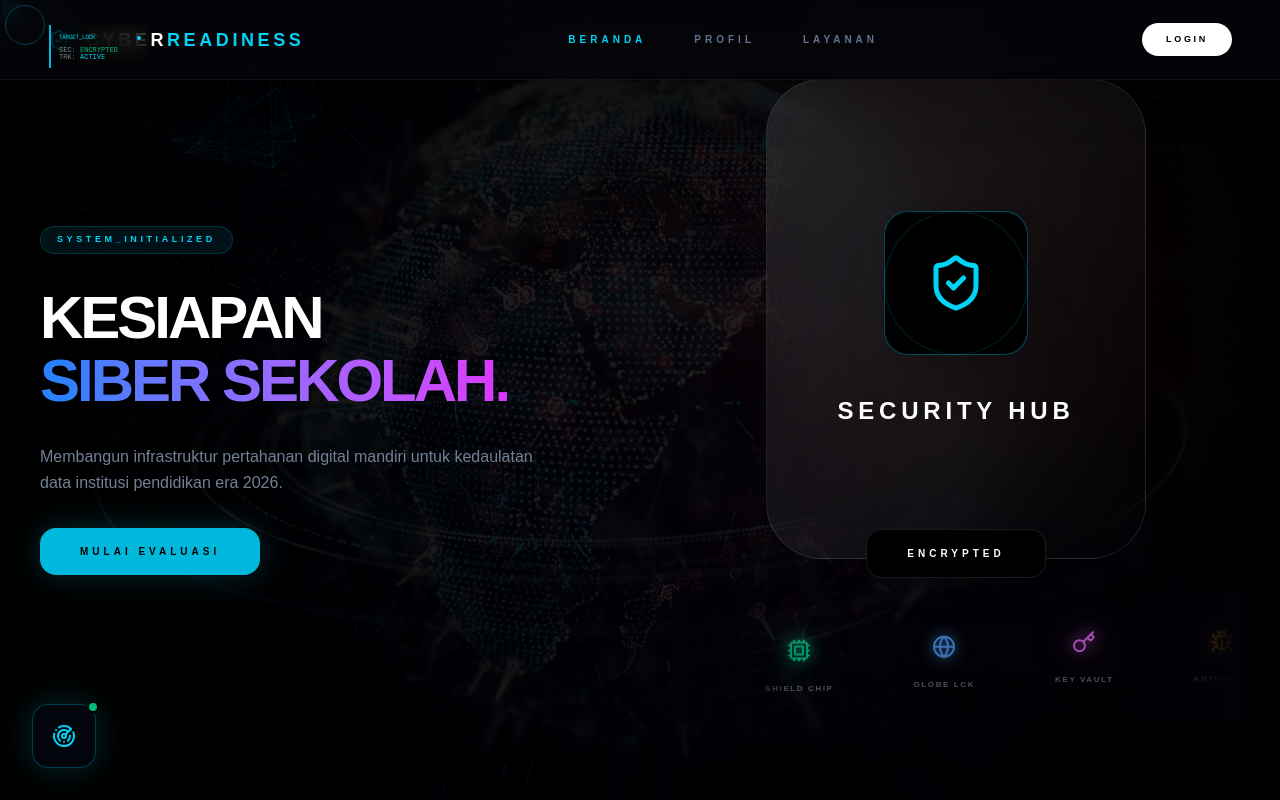
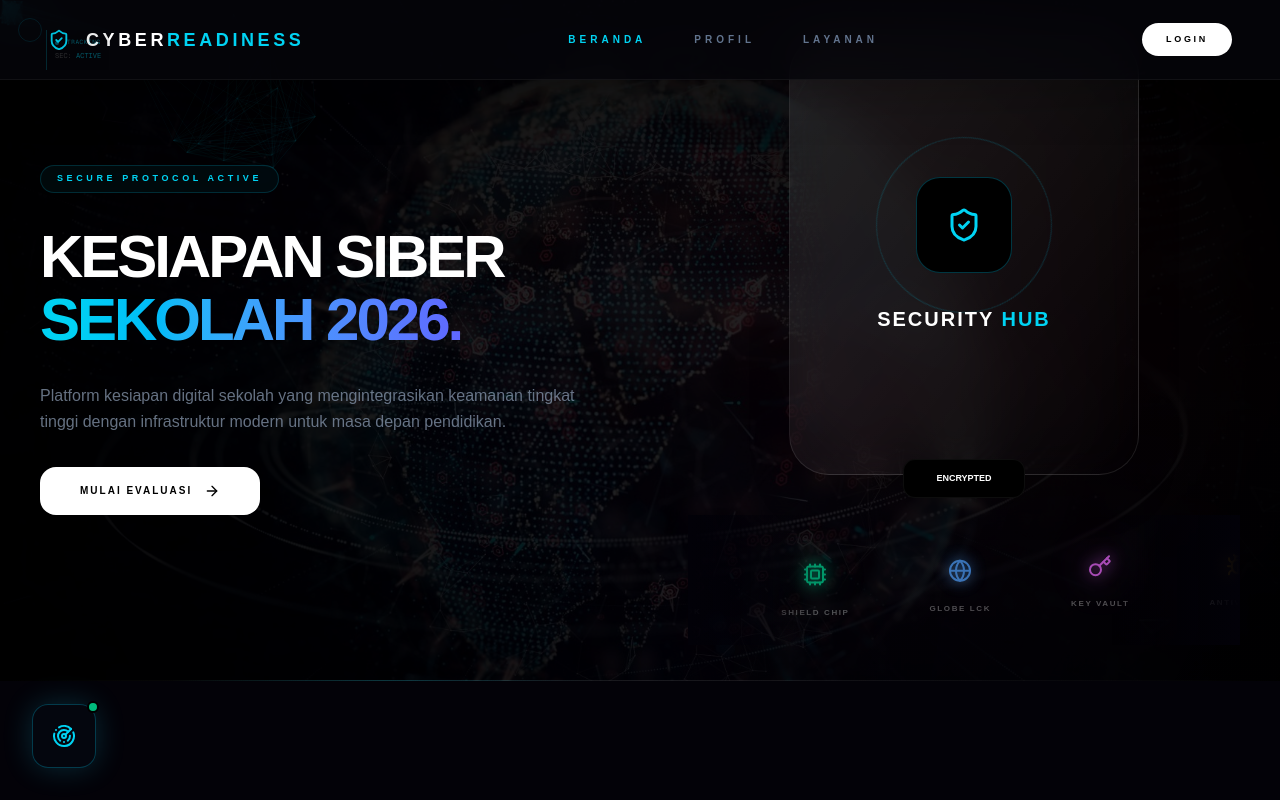
Before and after one commit to Edwinn1711/cyber-backend, a Next.js app: page / in a window 1280 px wide. Shown: the top 800 px of the page. Built offline with nearby package versions, Linux system fonts and the light colour scheme.

Commit message:
style: downscale typography to match image 2 and remove overlapping HUD elements

```diff
--- a/app/(loginregister)/page.tsx
+++ b/app/(loginregister)/page.tsx
@@ -711,24 +711,23 @@ const NeuralNetworkCanvas = () => {
   return <canvas ref={canvasRef} className="fixed inset-0 z-0 pointer-events-none opacity-40" />;
 };
 
-// --- DEFINISI 2: CYBER LENS HUD (TARGET LOCK MOUSE) ---
 const CyberLensHUD = ({ mouseX, mouseY }: { mouseX: any, mouseY: any }) => {
   return (
     <motion.div
-      style={{ x: mouseX, y: mouseY, translateX: 25, translateY: 25 }}
+      style={{ x: mouseX, y: mouseY, translateX: 30, translateY: 30 }}
       className="fixed top-0 left-0 z-[10000] pointer-events-none hidden lg:block"
     >
-      <div className="relative">
-        <div className="absolute -top-5 -left-5 w-10 h-10 border border-cyan-500/30 rounded-full animate-spin" style={{ animationDuration: '6s' }} />
-        <div className="bg-black/60 backdrop-blur-md border-l-2 border-cyan-500 p-2 ml-6 space-y-1 min-w-[100px] text-left">
-           <div className="flex justify-between items-center gap-4">
-              <span className="text-[6px] font-mono text-cyan-400 uppercase tracking-tighter">Target_Lock</span>
-              <div className="w-1 h-1 rounded-full bg-cyan-400 animate-ping" />
+      <div className="relative opacity-40 group-hover:opacity-100 transition-opacity duration-700">
+        {/* Lingkaran Bidik Kecil & Halus */}
+        <div className="absolute -top-3 -left-3 w-6 h-6 border border-cyan-500/30 rounded-full animate-spin" />
+
+        {/* Box HUD Mungil (Gaya Gambar 2) */}
+        <div className="bg-black/20 backdrop-blur-sm border-l border-cyan-500/50 p-2 ml-4 space-y-1">
+           <div className="flex items-center gap-2">
+              <div className="w-1 h-1 rounded-full bg-cyan-500 animate-ping" />
+              <span className="text-[6px] font-mono text-cyan-400 uppercase tracking-widest">Tracking</span>
            </div>
-           <div className="text-[7px] font-mono text-white/50 leading-none">
-              <p>SEC: <span className="text-emerald-500">ENCRYPTED</span></p>
-              <p>TRK: <span className="text-cyan-400">ACTIVE</span></p>
-           </div>
+           <p className="text-[7px] font-mono text-white/40">SEC: <span className="text-cyan-400">ACTIVE</span></p>
         </div>
       </div>
     </motion.div>
@@ -850,25 +849,56 @@ export default function CyberLandingDark() {
 
       <main className="relative z-10 w-full">
 
-        {/* --- HERO SECTION COMPACT --- */}
-        <section id="hero" className="min-h-screen flex items-center justify-center px-10">
-          <div className="flex flex-col lg:grid lg:grid-cols-2 gap-16 items-center w-full max-w-[1450px]">
-            <div className="space-y-8 text-left order-2 lg:order-1">
-              <div className="inline-flex items-center gap-3 px-4 py-1.5 bg-cyan-500/10 border border-cyan-500/20 text-cyan-400 rounded-full text-[9px] font-black tracking-[0.4em] uppercase">SYSTEM_INITIALIZED</div>
-              <h2 className="text-4xl lg:text-6xl font-black text-white tracking-tighter leading-[1.05] uppercase">KESIAPAN <br/><span className="text-transparent bg-clip-text bg-gradient-to-r from-cyan-400 via-blue-500 to-fuchsia-500 animate-gradient-x">SIBER SEKOLAH.</span></h2>
-              <p className="text-slate-400 text-sm lg:text-base font-medium max-w-lg opacity-80 leading-relaxed">Membangun infrastruktur pertahanan digital mandiri untuk kedaulatan data institusi pendidikan era 2026.</p>
-              <button onClick={() => setIsLoginOpen(true)} className="px-10 py-4 bg-cyan-500 text-black rounded-2xl font-black text-[10px] tracking-[0.4em] uppercase hover:bg-white transition-all shadow-[0_0_30px_rgba(34,211,238,0.2)]">MULAI EVALUASI</button>
+{/* --- SECTION 1: HERO (REVISI: SKALA GAMBAR 2) --- */}
+<section id="hero" className="relative min-h-screen lg:min-h-[calc(100vh-120px)] flex items-center justify-center w-full max-w-[1450px] mx-auto px-6 lg:px-10 pt-20 pb-10 lg:py-0">
+          <div className="flex flex-col lg:grid lg:grid-cols-2 gap-10 lg:gap-24 items-center w-full text-left">
+
+            {/* SISI KANAN (DIPERPAS UKURANNYA) */}
+            <div className="relative w-full flex flex-col items-center justify-center order-1 lg:order-2 gap-4 lg:gap-8">
+              <div className="relative" style={{ perspective: 2000 }}>
+                <motion.div
+                   style={{ rotateX, rotateY, transformStyle: "preserve-3d" }}
+                   className="relative w-[240px] h-[300px] sm:w-[280px] sm:h-[350px] lg:w-[350px] lg:h-[440px] bg-gradient-to-br from-white/10 to-transparent backdrop-blur-xl rounded-[2.5rem] p-1 shadow-2xl border border-white/10 flex flex-col items-center justify-center group/card transition-all duration-700 hover:border-cyan-500/30"
+                >
+                  <div className="relative flex items-center justify-center mb-6 lg:mb-8" style={{ transform: "translateZ(60px)" }}>
+                    <div className="absolute w-32 h-32 lg:w-44 lg:h-44 border border-cyan-500/20 rounded-full animate-spin-slow" />
+                    <div className="w-16 h-16 lg:w-24 lg:h-24 bg-black border border-cyan-500/30 rounded-3xl flex items-center justify-center">
+                       <ShieldCheck size={36} className="text-cyan-400" />
+                    </div>
+                  </div>
+                  <div className="text-center" style={{ transform: "translateZ(40px)" }}>
+                    <h3 className="text-lg lg:text-xl font-black text-white uppercase tracking-widest">Security <span className="text-cyan-400">Hub</span></h3>
+                  </div>
+                  <div className="absolute -bottom-4 lg:-bottom-6 px-8 py-3 bg-black border border-white/5 text-white rounded-xl text-[7px] lg:text-[9px] font-black uppercase" style={{ transform: "translateZ(70px)" }}>ENCRYPTED</div>
+                </motion.div>
+              </div>
+              <div className="w-full max-w-[100vw]"><CyberHiveMarquee /></div>
             </div>
 
-            {/* WIDGET KANAN COMPACT */}
-            <div className="relative w-full flex flex-col items-center justify-center order-1 lg:order-2" style={{ perspective: 2000 }}>
-              <motion.div style={{ rotateX, rotateY, transformStyle: "preserve-3d" }} className="relative w-[300px] h-[380px] lg:w-[380px] lg:h-[480px] bg-gradient-to-br from-white/10 to-transparent backdrop-blur-2xl rounded-[3.5rem] border border-white/10 flex flex-col items-center justify-center shadow-2xl group transition-all duration-700 hover:border-cyan-500/30">
-                <div className="relative mb-10"><div className="absolute inset-0 rounded-full border border-cyan-500/20 animate-spin-slow" /><div className="w-28 h-28 lg:w-36 lg:h-36 bg-black border border-cyan-500/40 rounded-3xl flex items-center justify-center shadow-2xl"><ShieldCheck size={60} className="text-cyan-400" /></div></div>
-                <h3 className="text-xl lg:text-2xl font-black text-white tracking-[0.2em] uppercase">SECURITY HUB</h3>
-                <div className="absolute -bottom-5 px-10 py-4 bg-black border border-white/10 text-white rounded-2xl font-black text-[10px] tracking-[0.4em]">ENCRYPTED</div>
-              </motion.div>
-              <div className="w-full mt-6"><CyberHiveMarquee /></div>
+            {/* SISI KIRI (TIPOGRAFI ELEGAN) */}
+            <div className="flex flex-col items-center lg:items-start space-y-6 lg:space-y-8 w-full order-2 lg:order-1 pt-2 lg:pt-0">
+              <div className="inline-flex items-center gap-3 px-4 py-1.5 bg-cyan-500/5 border border-cyan-500/20 text-cyan-400 rounded-full text-[8px] lg:text-[9px] font-black tracking-[0.4em] uppercase backdrop-blur-md">
+                 SECURE PROTOCOL ACTIVE
+              </div>
+
+              <h2 className="text-4xl sm:text-5xl lg:text-6xl font-black text-white tracking-tighter leading-[1.05] uppercase">
+                KESIAPAN SIBER <br/>
+                <span className="text-transparent bg-clip-text bg-gradient-to-r from-blue-400 via-cyan-400 to-indigo-500 animate-gradient-x">
+                   SEKOLAH 2026.
+                </span>
+              </h2>
+
+              <p className="text-xs lg:text-base font-medium text-slate-400 leading-relaxed max-w-xl opacity-70 text-center lg:text-left">
+                Platform kesiapan digital sekolah yang mengintegrasikan keamanan tingkat tinggi dengan infrastruktur modern untuk masa depan pendidikan.
+              </p>
+
+              <div className="w-full flex justify-center lg:justify-start">
+                 <button onClick={() => setIsLoginOpen(true)} className="px-10 py-4 bg-white text-black rounded-2xl font-black text-[10px] tracking-[0.2em] uppercase shadow-xl hover:bg-cyan-400 hover:text-white transition-all flex items-center justify-center gap-3 active:scale-95">
+                   MULAI EVALUASI <ArrowRight size={16} />
+                 </button>
+              </div>
             </div>
+
           </div>
         </section>
 
```
